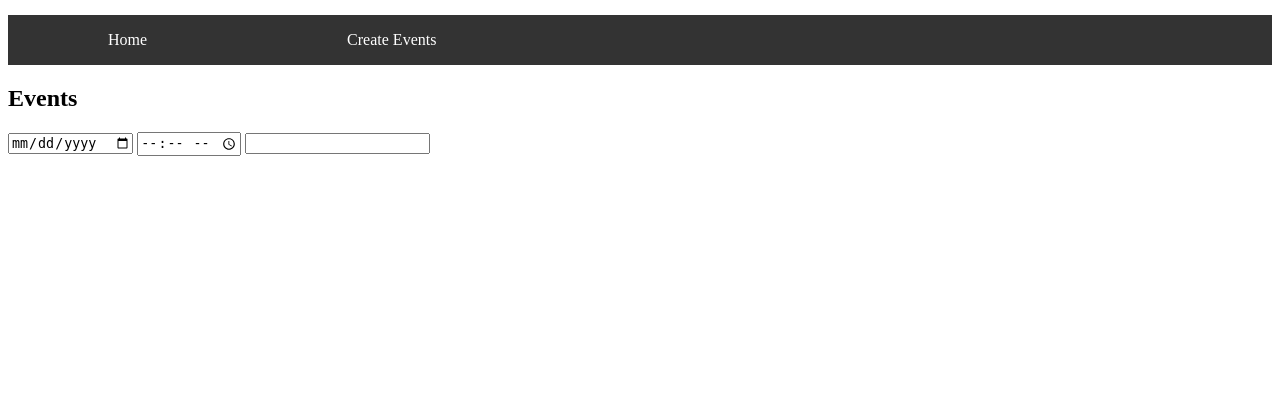
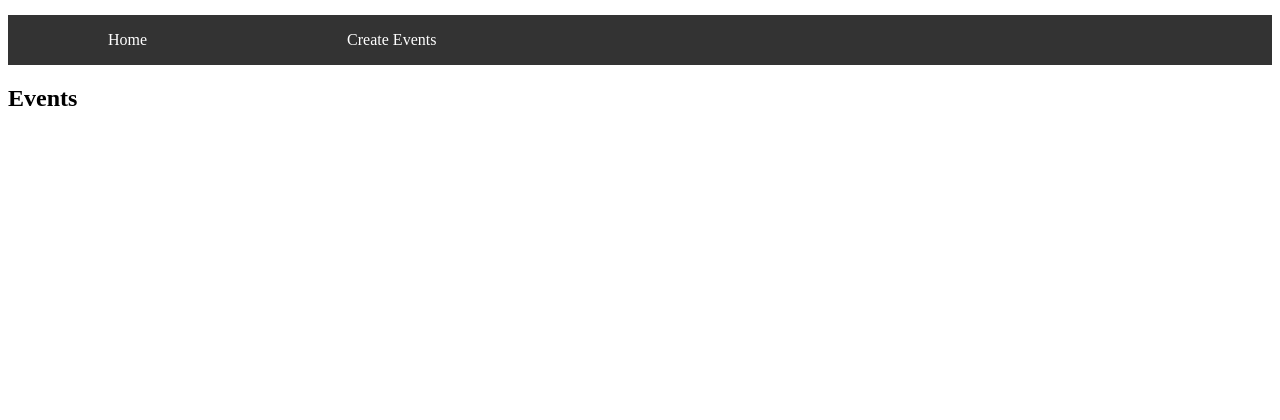
Before and after one commit to jdiggles17/CSSI-Project, a Python web app: template cssi-pathfinder-project/templates/events.html in a window 1280 px wide. Shown: the part 227-647 px from the top of the page. Run offline with Jinja, Linux system fonts and the light colour scheme; the template is opened without the code that fills it, so the values that code supplies are empty.

Commit message:
merge again

```diff
--- a/cssi-pathfinder-project/static_content/style.css
+++ b/cssi-pathfinder-project/static_content/style.css
@@ -1,6 +1,4 @@
-
-
 h1{
-  font-size: 5em;
+  font-size: 10em;
   text-align: center;
 }
--- a/cssi-pathfinder-project/templates/create.html
+++ b/cssi-pathfinder-project/templates/create.html
@@ -54,10 +54,10 @@
   </ul>
   <h2> Create Events </h2>
   <div id="main">
+  <form>
   <input type= "date" name = "date_test"></input>
   <input type= "time" name= "time_test"></input>
   <input type= "email" name="email_test"></input>
-  <form action= "text" method="post">
   <textarea name="comments" id="comments" style="width:96%;height:150px;padding:2%;font-size:1.2em;border:1px solid #6DB72C;"></textarea><br>
   <input type="submit" action = "get" value="Submit" formaction="">
   </form>
--- a/cssi-pathfinder-project/templates/events.html
+++ b/cssi-pathfinder-project/templates/events.html
@@ -75,10 +75,6 @@
 
     <div id="header">
       <h2> Events </h2>
-      <div id="main">
-      <input type= "date" name = "date_test"></input>
-      <input type= "time" name= "time_test"></input>
-      <input type= "email" name="email_test"></input>
 
 
   </body>
```
